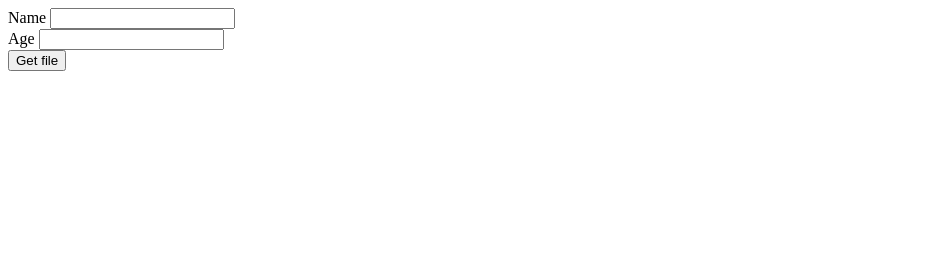
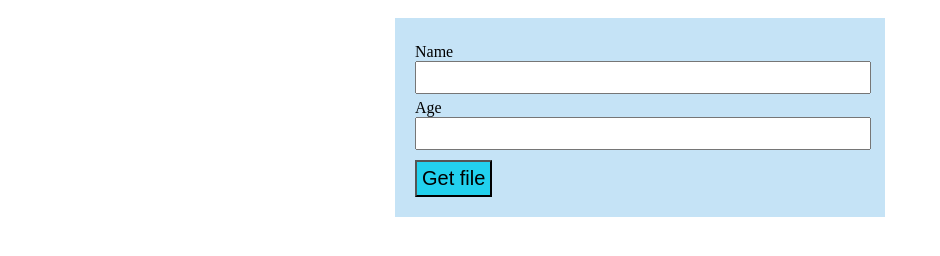
Before and after one commit to ysongh/Write-data-to-pdf-practice, a website: page index.html in a window 1280 px wide. Shown: the whole page, without its empty margins (0-940 px from the left). Drawn offline with Linux system fonts and the light colour scheme.

Commit message:
add styles to the form

```diff
--- a/index.html
+++ b/index.html
@@ -4,18 +4,43 @@
     <meta charset="UTF-8">
     <meta name="viewport" content="width=device-width, initial-scale=1.0">
     <title>Document</title>
+    <style>
+        body {
+            padding: 10px;
+        }
+        form {
+            max-width: 450px;
+            margin: auto;
+            background-color: #c5e3f6;
+            padding: 20px;
+        }
+        .form-group {
+            margin-top: 5px;
+        }
+        .form-group input {
+            width: 99%;
+            font-size: 20px;
+            padding: 3px;
+        }
+        .btn {
+            margin-top: 10px;
+            padding: 5px;
+            background-color: #22d1ee;
+            font-size: 20px;
+        }
+    </style>
 </head>
 <body>
     <form id="user-data-form">
-        <div>
+        <div class="form-group">
             <label for="name">Name</label>
             <input type="text" id="name">
         </div>
-        <div>
+        <div class="form-group">
             <label for="location">Age</label>
             <input type="number" id="age">
         </div>
-        <input type="submit" value="Get file">
+        <input type="submit" class="btn" value="Get file">
     </form>
 </body>
 <script>
```
